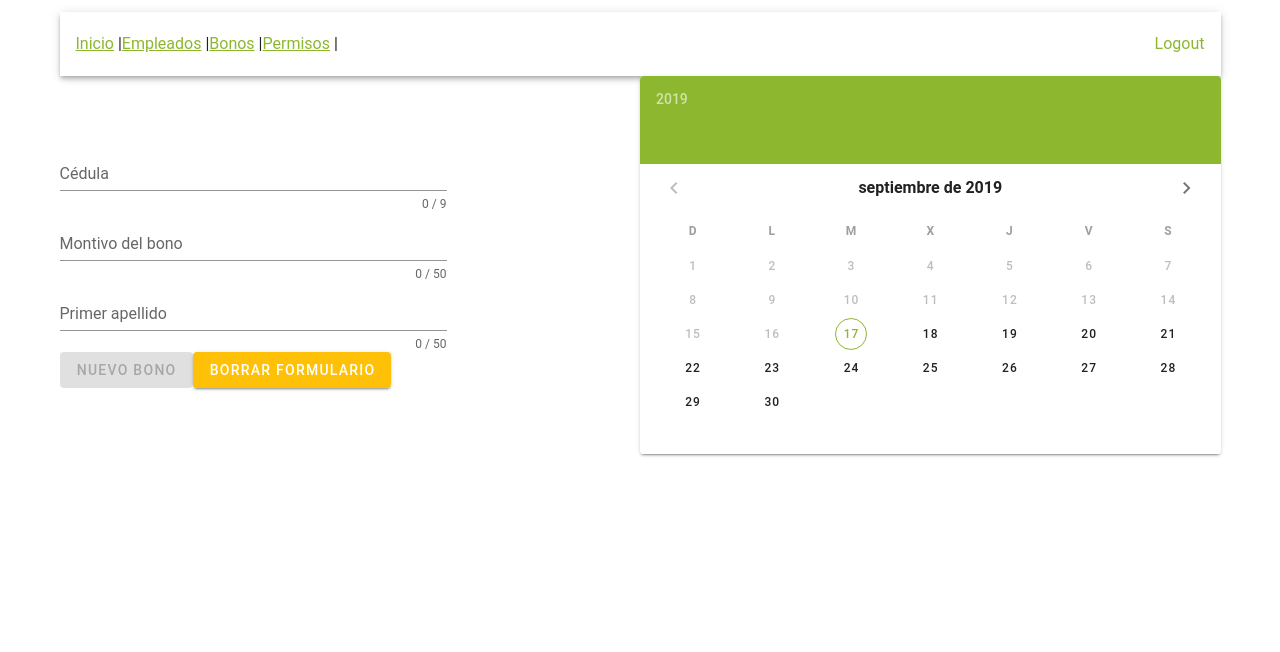
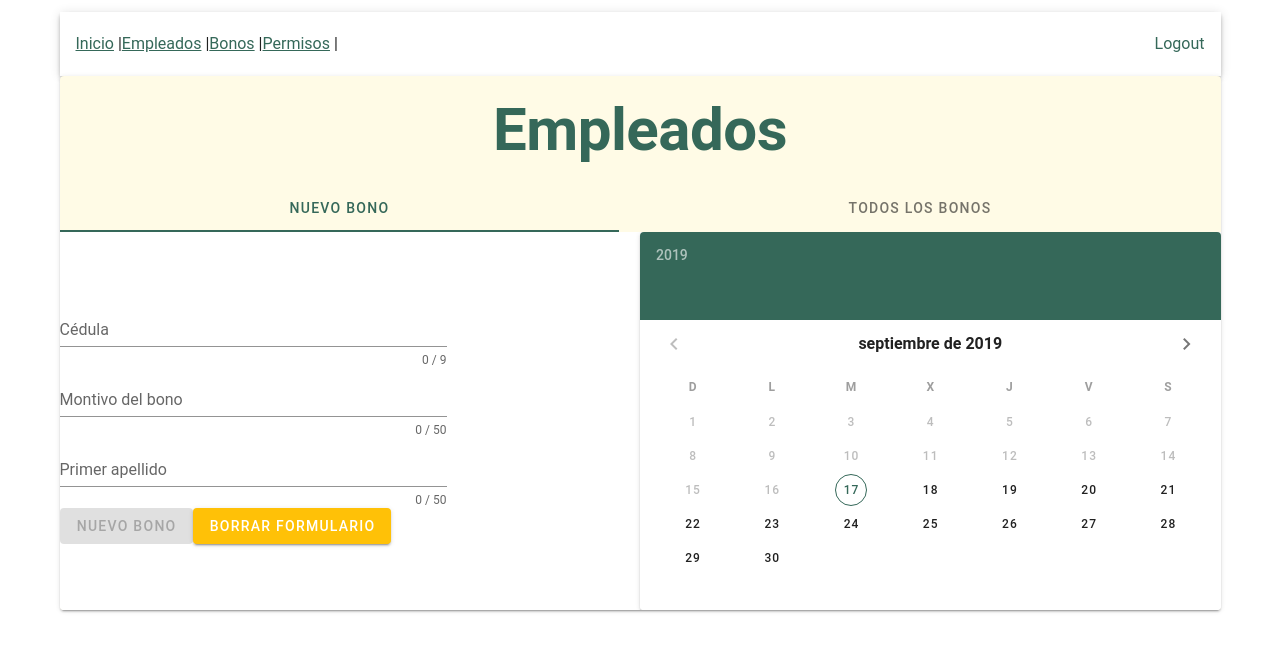
Before and after one commit to Kyo-dev/SimpleVue, a Vue app in the folder client/: page /bonos in a window 1280 px wide. Shown: the top 652 px of the page. Built offline with nearby package versions, Linux system fonts and the light colour scheme; no server answers; sample sign-in values are in the browser's storage; a small style sheet from the web is missing.

Commit message:
nuevo diseño kawaii

```diff
--- /dev/null
+++ b/client/src/components/Bonus_all.component.vue
@@ -0,0 +1,15 @@
+<template>
+  <div>
+      <h1>Todos los bonos</h1>
+  </div>
+</template>
+
+<script>
+export default {
+
+}
+</script>
+
+<style>
+
+</style>
--- a/client/src/components/Employee_all.component.vue
+++ b/client/src/components/Employee_all.component.vue
@@ -40,7 +40,7 @@
 import { mapGetters, mapActions } from "vuex";
 export default {
   methods: {
-    ...mapActions(["fetchEmpleados", "deleteEmpleado"]),
+    ...mapActions(["fetchEmpleado", "deleteEmpleado"]),
     delEmpleado(cedula) {
       this.deleteEmpleado(cedula);
     },
@@ -48,6 +48,9 @@ export default {
       this.insertEmpleado(this.empleado);
     }
   },
+  created() {
+      this.fetchEmpleado();
+   },
   computed: mapGetters(["allEmpleados"]),
 };
 </script>
@@ -63,7 +66,7 @@ tr:nth-of-type(odd) {
   background: #eee;
 }
 .th {
-  background: #971cd9;
+  background: #356859;
   color: white;
   font-weight: bold;
 }
--- a/client/src/components/Employee_new.component.vue
+++ b/client/src/components/Employee_new.component.vue
@@ -1,5 +1,5 @@
 <template>
-  <v-container>
+  <v-container class="border-container">
 <!-- SECTION  Left -->
     <v-layout row wrap align-center>
       <v-flex xs12 md4>
@@ -196,7 +196,7 @@ export default {
     ...mapActions(["fetchEmpleado", "insertEmpleado"]),
     postEmpleado(empleado){
       this.insertEmpleado(this.empleado)
-      computed: mapGetters(["allEmpleados"])
+      // computed: mapGetters(["allEmpleados"])
     },
     validate() {
       if (this.$refs.form.validate()) {
@@ -207,13 +207,11 @@ export default {
       this.$refs.form.reset();
     }
    },
-   created() {
-      this.fetchEmpleado();
-   },
 }
-
 </script>
 
-<style lang="stylus">
-
+<style>
+.border-container{
+  padding: 0em 2em 0em 2em;
+}
 </style>
--- a/client/src/plugins/vuetify.js
+++ b/client/src/plugins/vuetify.js
@@ -10,7 +10,7 @@ export default new Vuetify({
       },
     themes: {
       light: {
-        primary: '#8CB72E',
+        primary: '#356859',
         secondary: '#424242',
         accent: '#82B1FF',
         error: '#FF5252',
--- a/client/src/views/Bonus.vue
+++ b/client/src/views/Bonus.vue
@@ -1,15 +1,58 @@
 <template>
-  <Bonus/>
+  <v-card color="basil">
+    <v-card-title class="text-center justify-center py-6">
+      <h1 class="font-weight-bold display-3 basil--text" color="primary">Empleados</h1>
+    </v-card-title>
+    <v-tabs v-model="tab" background-color="transparent" color="basil" grow>
+      <v-tabs v-model="tab" background-color="transparent" color="basil" grow>
+        <v-tab v-for="item in items" :key="item">{{ item }}</v-tab>
+      </v-tabs>
+    </v-tabs>
+    <v-tabs-items v-model="tab">
+      <v-tab-item>
+        <v-card flat>
+          <newBonus/>
+
+        </v-card>
+      </v-tab-item>
+      <v-tab-item>
+        <v-card flat>
+          <v-card-text>
+      <allBonus />
+
+          </v-card-text>
+        </v-card>
+      </v-tab-item>
+    </v-tabs-items>
+  </v-card>
 </template>
 
 <script>
-import Bonus from "@/components/Bonus.component.vue"
+import newBonus from "@/components/Bonus_new.component.vue"
+import allBonus from "@/components/Bonus_all.component.vue"
 export default {
+  data() {
+    return {
+      tab: [],
+      items: ["Nuevo bono", "Todos los bonos"],
+      text:
+        "Lorem ipsum dolor sit amet, consectetur adipiscing elit, sed do eiusmod tempor incididunt ut labore et dolore magna aliqua. Ut enim ad minim veniam, quis nostrud exercitation ullamco laboris nisi ut aliquip ex ea commodo consequat.",
+      text2: "hola mundo"
+    };
+  },
   components: {
-    Bonus
+    newBonus,
+    allBonus
   }
+};
+</script>
+
+<style>
+/* Helper classes */
+.basil {
+  background-color: #fffbe6 !important;
 }
-</script>
-<style>
-
+.basil--text {
+  color: #356859 !important;
+}
 </style>
--- a/client/src/views/Employee.vue
+++ b/client/src/views/Employee.vue
@@ -1,24 +1,56 @@
 <template>
-<div>
-
-      <Employee />
-
-    <AllEmployee />
-</div>
+  <v-card color="basil">
+    <v-card-title class="text-center justify-center py-6">
+      <h1 class="font-weight-bold display-3 basil--text" color="primary">Empleados</h1>
+    </v-card-title>
+    <v-tabs v-model="tab" background-color="transparent" color="basil" grow>
+      <v-tabs v-model="tab" background-color="transparent" color="basil" grow>
+        <v-tab v-for="item in items" :key="item">{{ item }}</v-tab>
+      </v-tabs>
+    </v-tabs>
+    <v-tabs-items v-model="tab">
+      <v-tab-item>
+        <v-card flat>
+          <newEmployee />
+        </v-card>
+      </v-tab-item>
+      <v-tab-item>
+        <v-card flat>
+          <v-card-text>
+            <allEmployee />
+          </v-card-text>
+        </v-card>
+      </v-tab-item>
+    </v-tabs-items>
+  </v-card>
 </template>
 
 <script>
-import Employee from '../components/Employee_new.component.vue'
-import AllEmployee from '../components/Employee_all.component.vue'
+import newEmployee from "../components/Employee_new.component.vue";
+import allEmployee from "../components/Employee_all.component.vue";
 export default {
+  data() {
+    return {
+      tab: [],
+      items: ["Nuevo empleado", "Todos los empleados"],
+      text:
+        "Lorem ipsum dolor sit amet, consectetur adipiscing elit, sed do eiusmod tempor incididunt ut labore et dolore magna aliqua. Ut enim ad minim veniam, quis nostrud exercitation ullamco laboris nisi ut aliquip ex ea commodo consequat.",
+      text2: "hola mundo"
+    };
+  },
   components: {
-    Employee,
-    AllEmployee
+    newEmployee,
+    allEmployee
   }
-
-}
+};
 </script>
 
 <style>
-
+/* Helper classes */
+.basil {
+  background-color: #fffbe6 !important;
+}
+.basil--text {
+  color: #356859 !important;
+}
 </style>
--- a/client/src/views/Permits.vue
+++ b/client/src/views/Permits.vue
@@ -11,13 +11,13 @@
     <v-tabs-items v-model="tab">
       <v-tab-item>
         <v-card flat>
-          <Permits />
+          <newPermit />
         </v-card>
       </v-tab-item>
       <v-tab-item>
         <v-card flat>
           <v-card-text>
-            <Permits2 />
+            <allPermits />
           </v-card-text>
         </v-card>
       </v-tab-item>
@@ -26,8 +26,8 @@
 </template>
 
 <script>
-import Permits from "../components/Permit.component.vue";
-import Permits2 from "../components/Permit2.component.vue";
+import newPermit from "../components/Permit_new.component.vue";
+import allPermits from "../components/Permit_all.component.vue";
 export default {
   data() {
     return {
@@ -39,13 +39,16 @@ export default {
     };
   },
   components: {
-    Permits,
-    Permits2
+    newPermit,
+    allPermits
   }
 };
 </script>
 
 <style>
+.border-container{
+  padding: 0em 2em 0em 2em;
+}
 /* Helper classes */
 .basil {
   background-color: #fffbe6 !important;
```
Also changed, not shown: client/src/components/Bonus_new.component.vue (renamed from client/src/components/Bonus.component.vue), client/src/components/Permit_all.component.vue (renamed from client/src/components/Permit.component.vue), client/src/components/Permit_new.component.vue (renamed from client/src/components/Permit2.component.vue).
